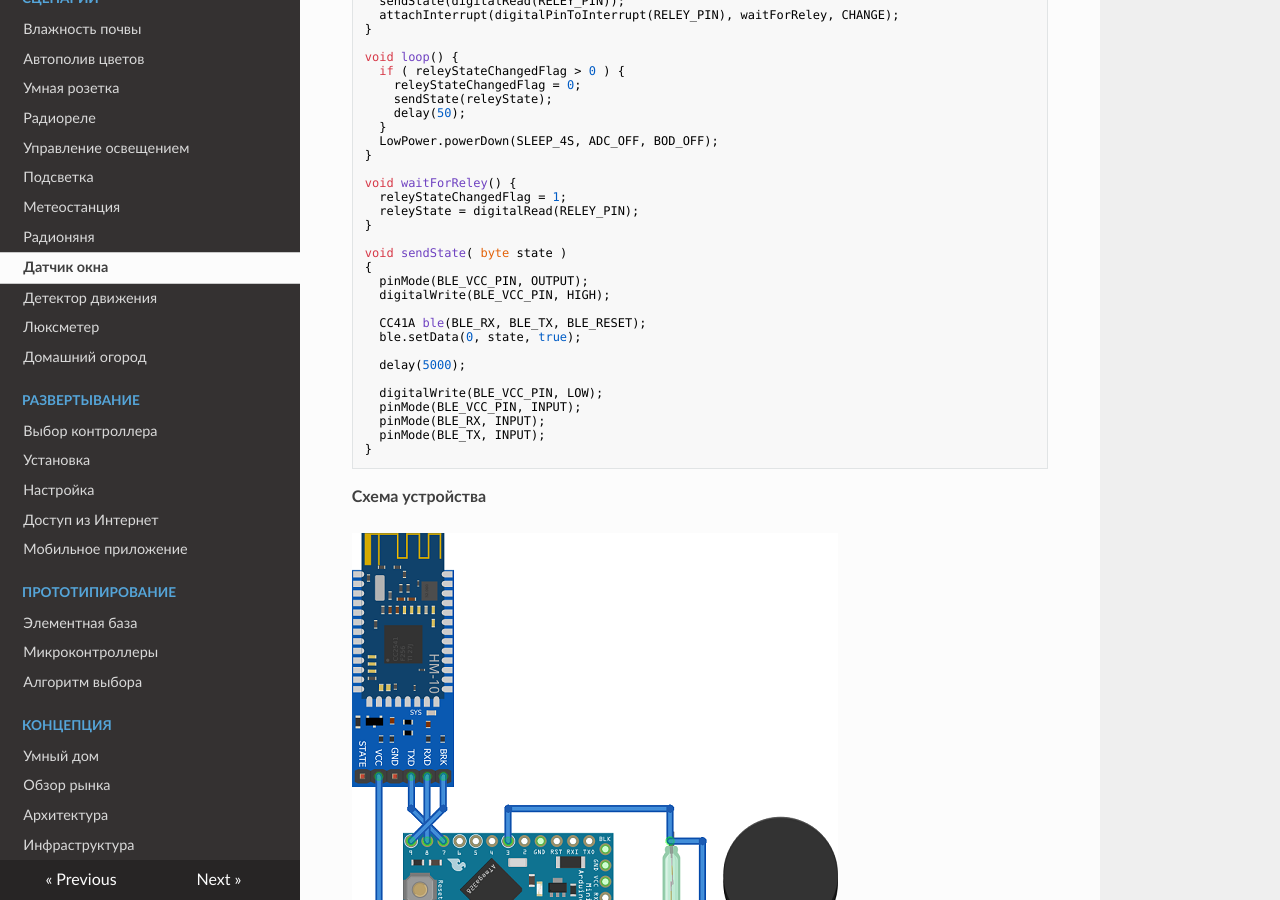
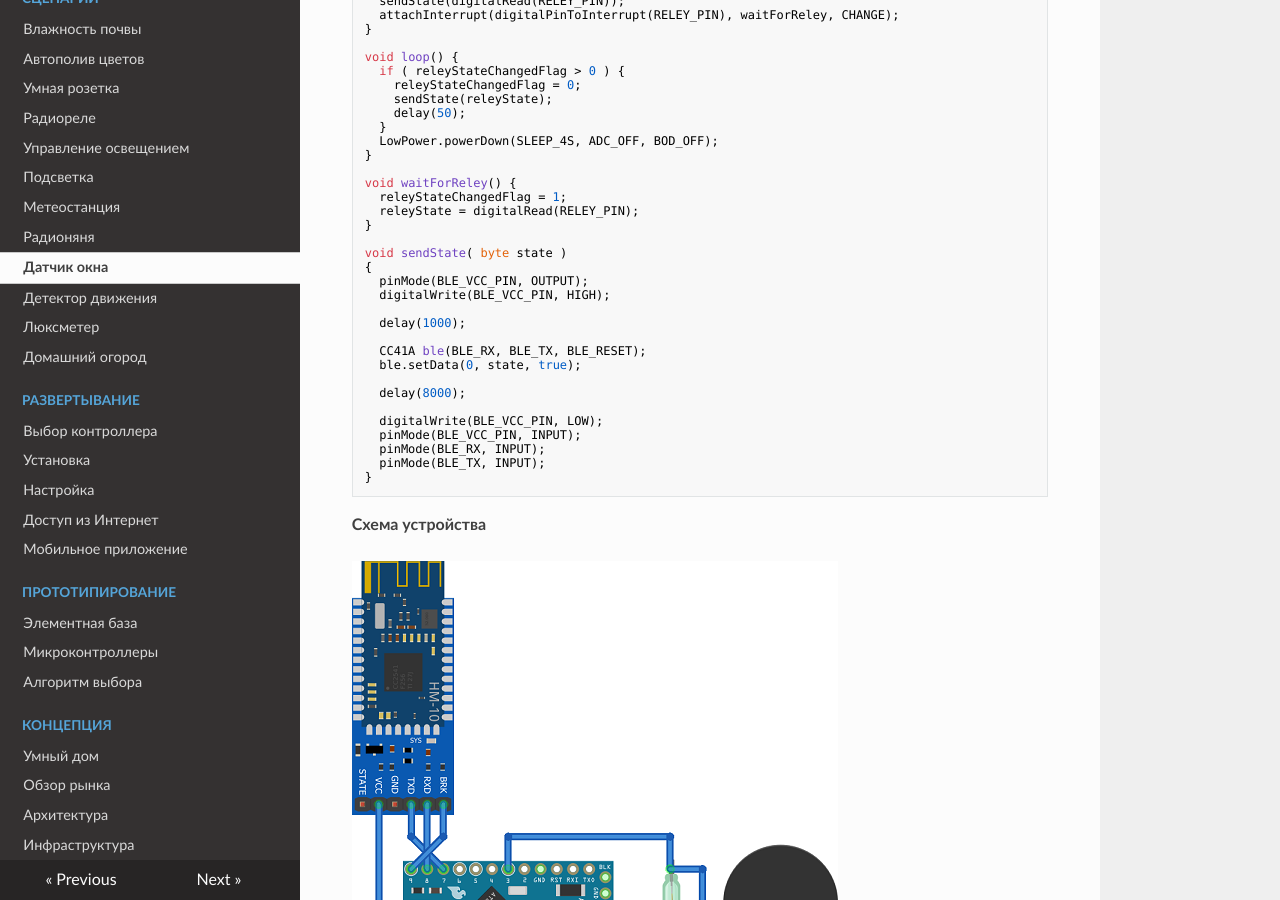
Before and after one commit to cutecare/cutecare-docs, an MkDocs documentation site: the page built from docs/Датчик окна.md, in a window 1280 px wide and 900 px high, scrolled down 1367 px. Built offline with MkDocs 1.6.1, drawn with Linux system fonts in a browser that asks for light colours; nearby versions of some CDN libraries; old or Windows-style settings are respelled for this version of MkDocs.

Commit message:
Update Датчик окна.md

```diff
--- a/docs/Датчик окна.md
+++ b/docs/Датчик окна.md
@@ -64,10 +64,12 @@ void sendState( byte state )
   pinMode(BLE_VCC_PIN, OUTPUT);
   digitalWrite(BLE_VCC_PIN, HIGH);
 
+  delay(1000);
+
   CC41A ble(BLE_RX, BLE_TX, BLE_RESET);
   ble.setData(0, state, true);
 
-  delay(5000);
+  delay(8000);
 
   digitalWrite(BLE_VCC_PIN, LOW);
   pinMode(BLE_VCC_PIN, INPUT);
```
